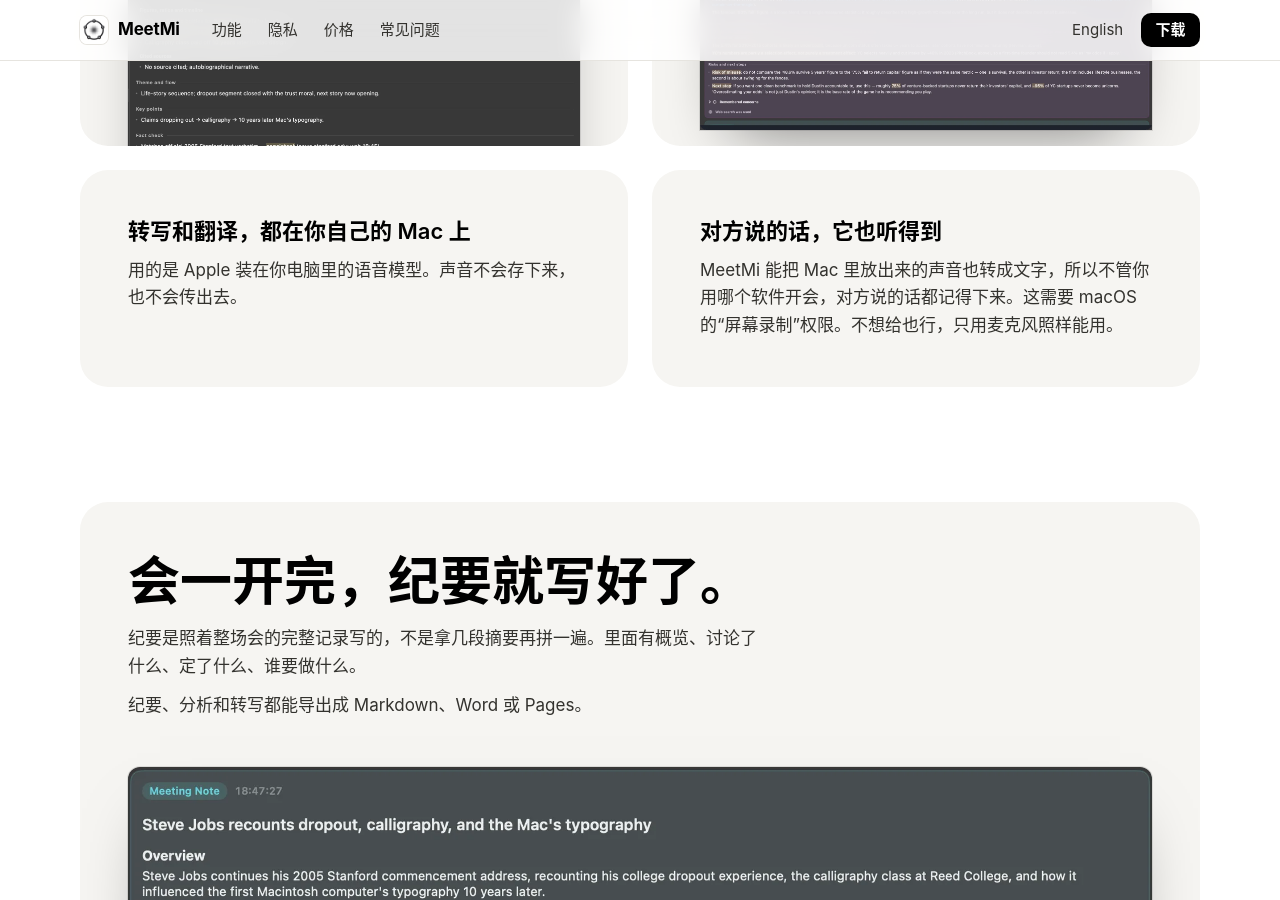
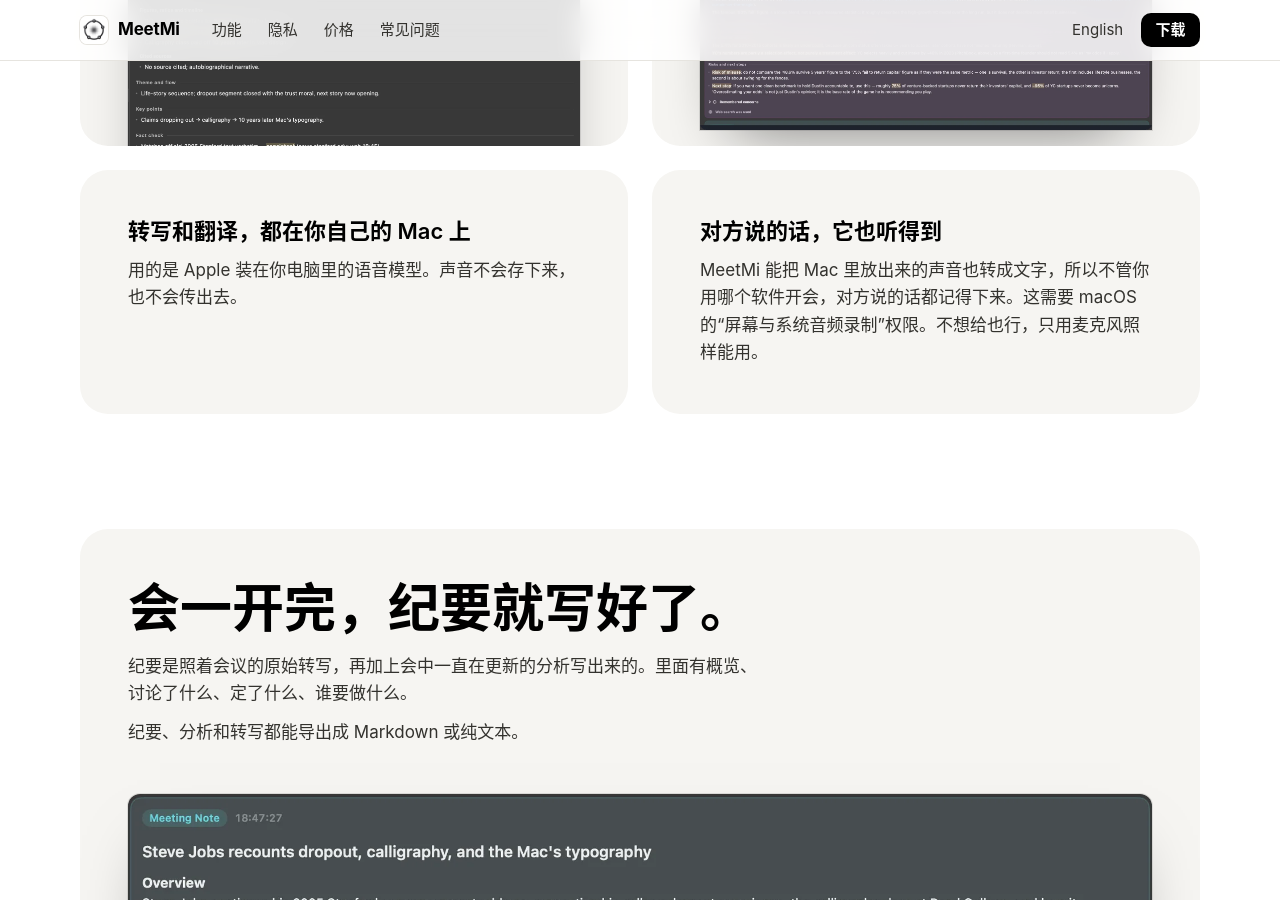
Before and after one commit to kinlu/meetmi, a Jekyll site: the page built from zh/index.html, in a window 1280 px wide and 900 px high, scrolled down 2383 px. Built offline with Jekyll 4.4.1, drawn with Linux system fonts in a browser that asks for light colours.

```diff
--- a/_data/home.yml
+++ b/_data/home.yml
@@ -73,11 +73,11 @@ en:
       body: "Live transcription and translation use Apple's on-device speech models. Raw audio is never saved and never uploaded."
     bothsides:
       title: "It hears the other side of the call"
-      body: "MeetMi can transcribe the audio coming out of your Mac, so remote participants are captured whichever app the call is in. macOS asks for its screen-recording permission for that. You can decline and use the microphone alone."
+      body: "MeetMi can transcribe the audio coming out of your Mac, so remote participants are captured whichever app the call is in. macOS asks for its Screen & System Audio Recording permission for that. You can decline and use the microphone alone."
   notes:
     title: "Notes written before you stand up."
-    body: "When the meeting ends, MeetMi drafts the notes from the whole transcript, not from a summary of a summary: an overview, the discussion, decisions and action items."
-    export: "Export the notes, the analysis and the transcript to Markdown, Word or Pages."
+    body: "When the meeting ends, MeetMi drafts the notes from the transcript itself and the running analysis: an overview, the discussion, decisions and action items."
+    export: "Export the notes, the analysis and the transcript as Markdown or plain text."
     alt: "A finished meeting note with an overview, discussion points, decisions and action items."
   material:
     title: "It reads your folder before it speaks."
@@ -211,11 +211,11 @@ zh:
       body: "用的是 Apple 装在你电脑里的语音模型。声音不会存下来，也不会传出去。"
     bothsides:
       title: "对方说的话，它也听得到"
-      body: "MeetMi 能把 Mac 里放出来的声音也转成文字，所以不管你用哪个软件开会，对方说的话都记得下来。这需要 macOS 的“屏幕录制”权限。不想给也行，只用麦克风照样能用。"
+      body: "MeetMi 能把 Mac 里放出来的声音也转成文字，所以不管你用哪个软件开会，对方说的话都记得下来。这需要 macOS 的“屏幕与系统音频录制”权限。不想给也行，只用麦克风照样能用。"
   notes:
     title: "会一开完，纪要就写好了。"
-    body: "纪要是照着整场会的完整记录写的，不是拿几段摘要再拼一遍。里面有概览、讨论了什么、定了什么、谁要做什么。"
-    export: "纪要、分析和转写都能导出成 Markdown、Word 或 Pages。"
+    body: "纪要是照着会议的原始转写，再加上会中一直在更新的分析写出来的。里面有概览、讨论了什么、定了什么、谁要做什么。"
+    export: "纪要、分析和转写都能导出成 Markdown 或纯文本。"
     alt: "一份写好的会议纪要，标题取自会议内容，有概览、讨论要点、决定和待办事项。"
   material:
     title: "它会先看你的资料，再给建议。"
```
